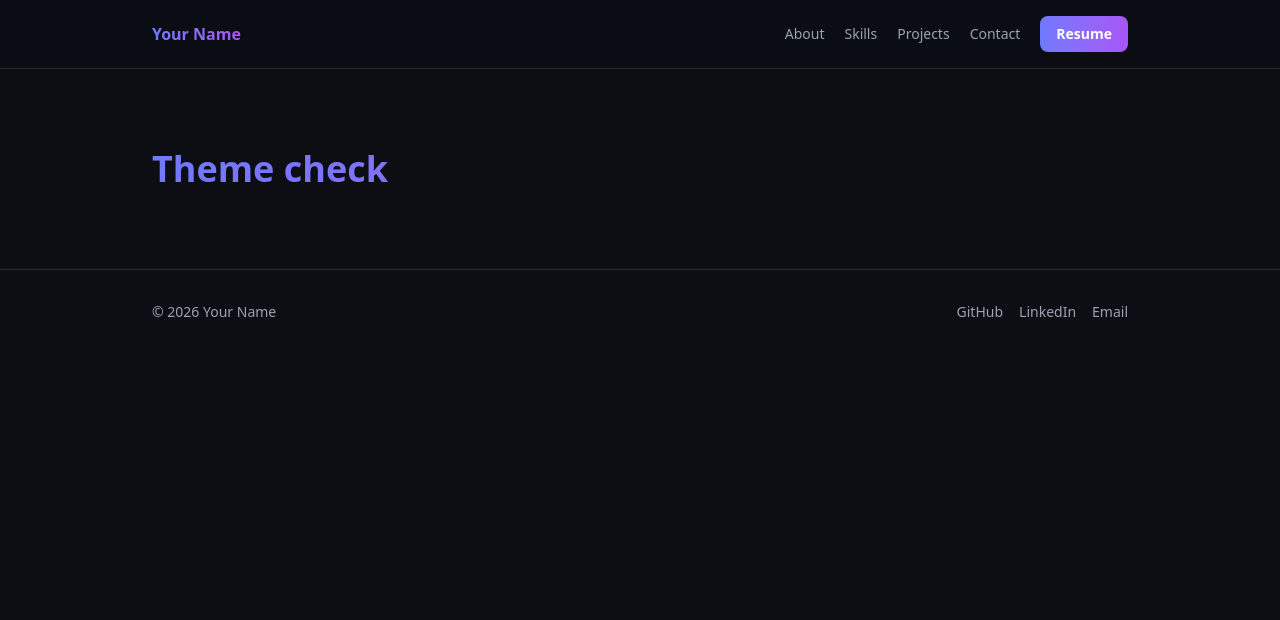
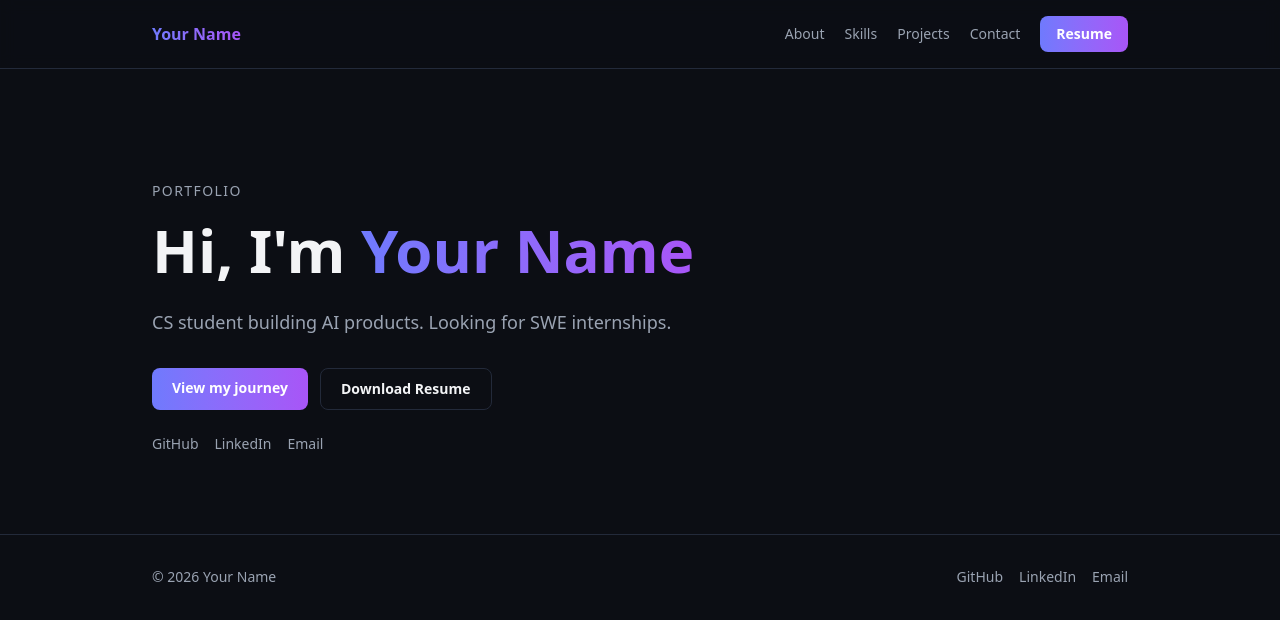
Before and after one commit to EshmeetSinghTak/portfolio, a Next.js app: page / in a window 1280 px wide. Shown: the top 620 px of the page. Built offline with nearby package versions, Linux system fonts and the light colour scheme.

Commit message:
feat: add hero section

```diff
--- a/app/page.tsx
+++ b/app/page.tsx
@@ -1,3 +1,5 @@
+import Hero from "@/components/Hero";
+
 export default function Home() {
-  return <h1 className="section text-4xl font-bold text-gradient">Theme check</h1>;
+  return <Hero />;
 }
--- /dev/null
+++ b/components/Hero.tsx
@@ -0,0 +1,24 @@
+import { profile } from "@/data/profile";
+
+export default function Hero() {
+  return (
+    <section className="section pt-28 text-center sm:text-left">
+      <p className="mb-3 text-sm uppercase tracking-widest text-muted">Portfolio</p>
+      <h1 className="text-4xl font-extrabold leading-tight sm:text-6xl">
+        Hi, I&apos;m <span className="text-gradient">{profile.name}</span>
+      </h1>
+      <p className="mt-5 max-w-xl text-lg text-muted">{profile.tagline}</p>
+      <div className="mt-8 flex flex-wrap justify-center gap-3 sm:justify-start">
+        <a href="#projects" className="btn-gradient">View my journey</a>
+        <a href="/resume.pdf" target="_blank" rel="noreferrer" className="rounded-lg border border-border px-5 py-2.5 text-sm font-semibold hover:bg-surface">
+          Download Resume
+        </a>
+      </div>
+      <div className="mt-6 flex flex-wrap justify-center gap-4 text-sm text-muted sm:justify-start">
+        <a href={profile.github} target="_blank" rel="noreferrer" className="hover:text-white">GitHub</a>
+        <a href={profile.linkedin} target="_blank" rel="noreferrer" className="hover:text-white">LinkedIn</a>
+        <a href={`mailto:${profile.email}`} className="hover:text-white">Email</a>
+      </div>
+    </section>
+  );
+}
```
